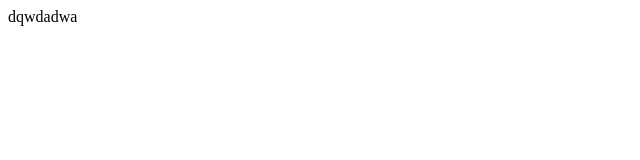
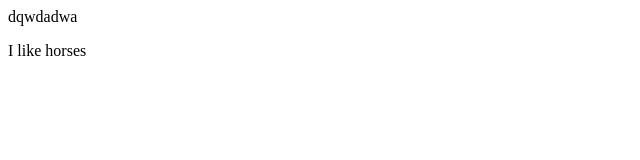
Before and after one commit to vidal-11/Oslomet-Koding, a plain HTML site: page HTML-filer/index.html in a window 1280 px wide. Shown: the full height of the page, 0-640 px from the left. Drawn offline with Linux system fonts and the light colour scheme.

Commit message:
added something

```diff
--- a/HTML-filer/index.html
+++ b/HTML-filer/index.html
@@ -6,5 +6,6 @@
 
     <body>
         dqwdadwa
+    <p>I like horses</p>
     </body>
 </html>
```
